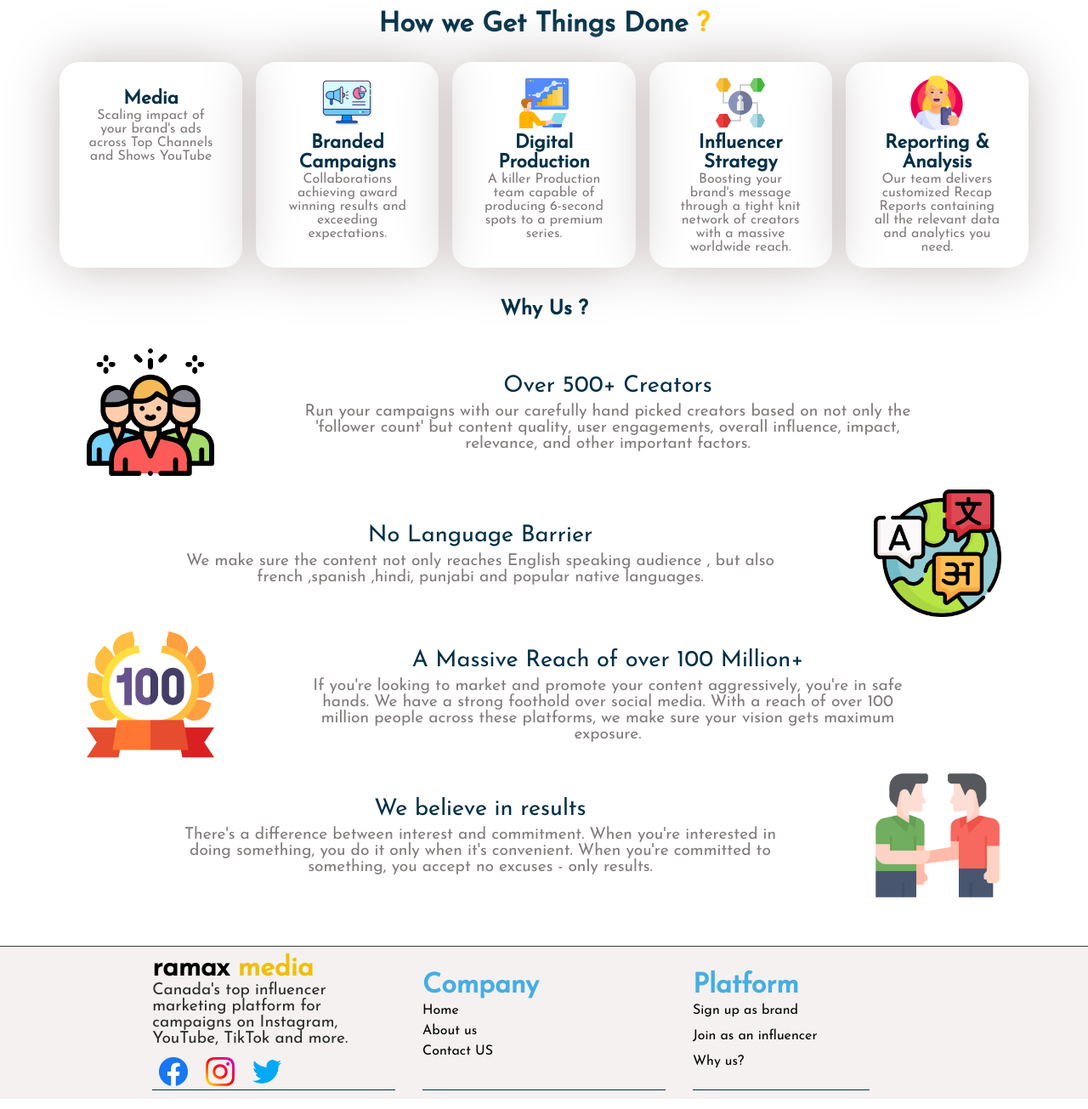
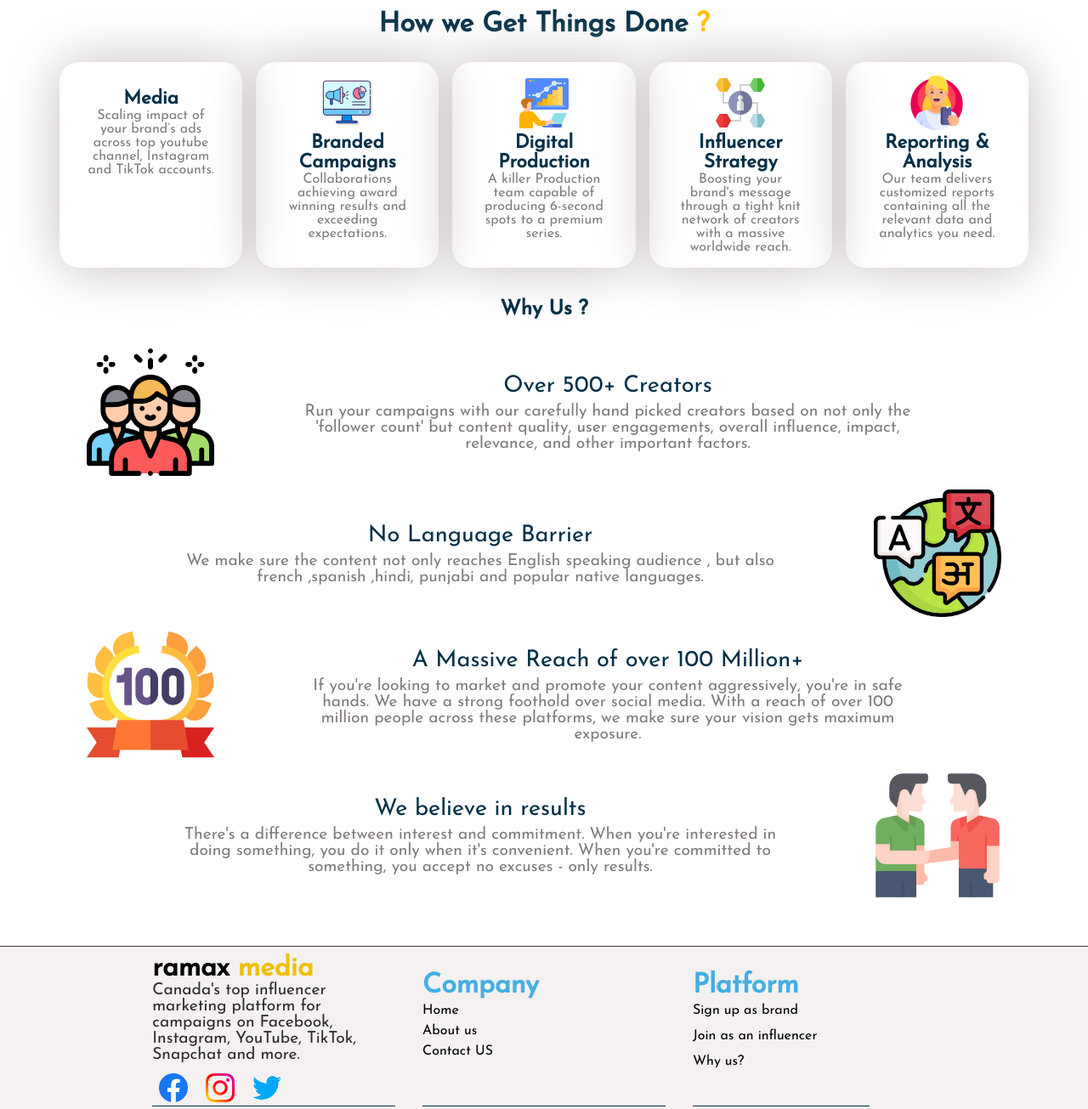
Before and after one commit to Paras-Web-developer/market-project1, a plain HTML site: page index.html in a window 1280 px wide. Shown: the part 1300-2605 px from the top of the page at 85% size. Drawn offline with Linux system fonts and the light colour scheme.

Commit message:
date: 22/04/2022 Update

```diff
--- a/index.html
+++ b/index.html
@@ -175,7 +175,7 @@
                     <div class="carders">
                         <img src="/icons/media.png" alt="">
                         <h2>Media</h2>
-                        <p>Scaling impact of your brand's ads across Top Channels and Shows YouTube</p>
+                        <p>Scaling impact of your brand’s ads across top youtube channel, Instagram and TikTok accounts.</p>
                     </div>
 
                     <div class="carders">
@@ -201,8 +201,7 @@
                     <div class="carders">
                         <img src="/icons/Reporting & Analysis.png" alt="">
                         <h2>Reporting & Analysis</h2>
-                        <p>Our team delivers customized Recap Reports containing all the relevant data and analytics you
-                            need.</p>
+                        <p>Our team delivers customized reports containing all the relevant data and analytics you need.</p>
                     </div>
 
                 </div>
@@ -275,7 +274,7 @@
             <div class="last-part">
                 <div class="left">
                     <h3>ramax<span> media</span></h3>
-                    <p>Canada's top influencer marketing platform for campaigns on Instagram, YouTube, TikTok and more.
+                    <p>Canada's top influencer marketing platform for campaigns on Facebook, Instagram, YouTube, TikTok, Snapchat and more.
                     </p>
                     <div class="social-logo">
                         <a href=""><img src="/icons/facebook.png" alt="facebook"></a>
```
Also changed, not shown: Brands.html (+1 -1 lines), Mountain Dew.html (+1 -1 lines), dairymilk.html (+1 -1 lines), form.html (+1 -1 lines), influncer.html (+1 -1 lines), inox.html (+1 -1 lines), whyus.html (+1 -1 lines).
